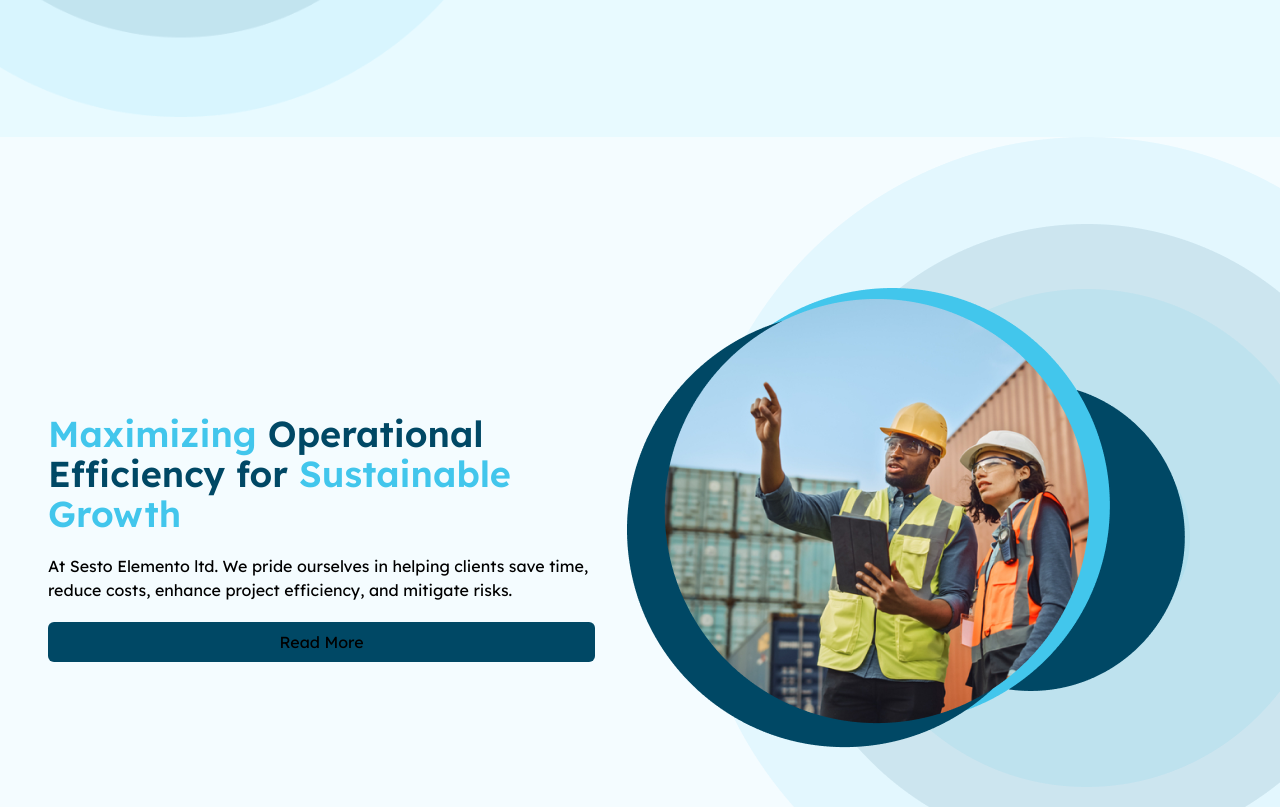
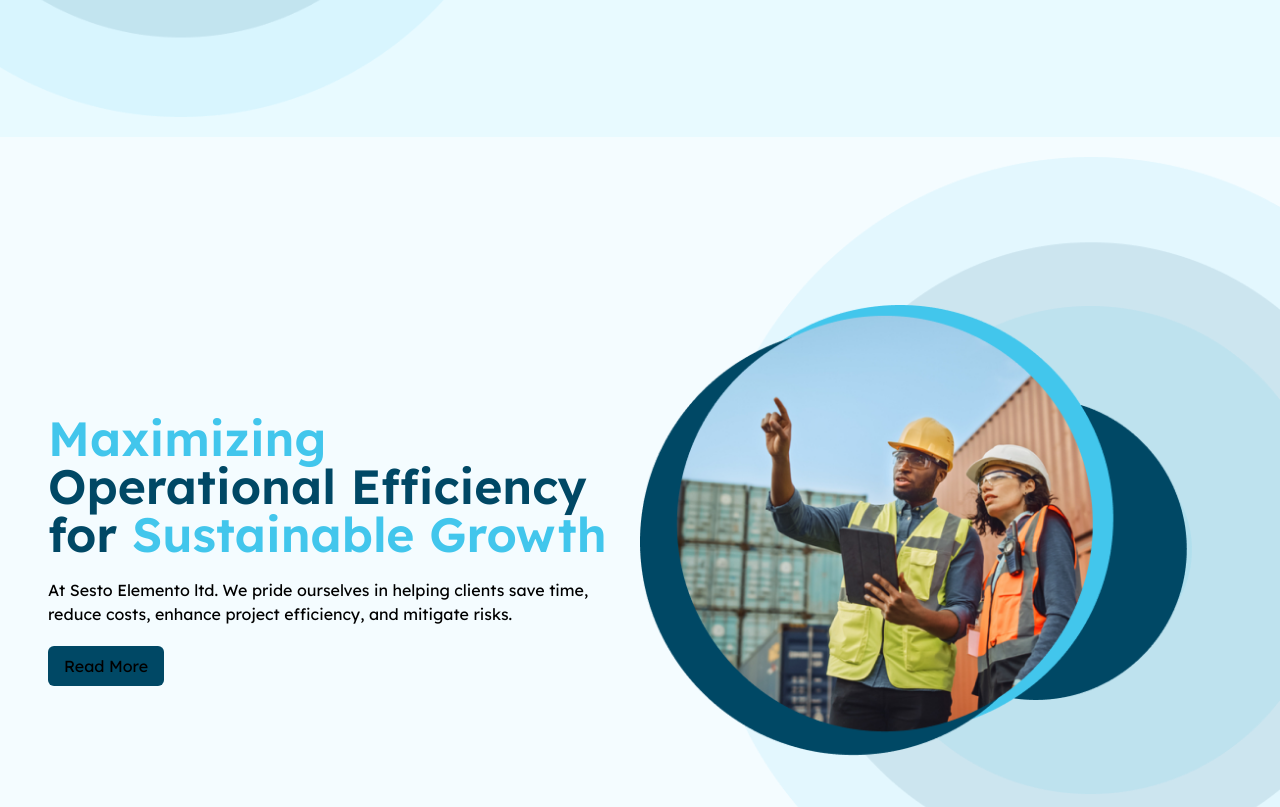
Before and after one commit to blossomobasi/sesto-elemento, a Next.js app: page / in a window 1280 px wide. Shown: the part 2020-2827 px from the top of the page. Built offline with nearby package versions, Linux system fonts and the light colour scheme.

Commit message:
Update: Add width specificly

```diff
--- a/src/components/WhyUsFirstSlice.tsx
+++ b/src/components/WhyUsFirstSlice.tsx
@@ -3,9 +3,9 @@ import Image from "next/image";
 
 const WhyUsFirstSlice = () => {
     return (
-        <div className="flex items-center justify-between gap-x-8">
-            <div className="pl-12 flex flex-col space-y-5">
-                <h2 className="text-4xl font-semibold">
+        <div className="flex items-center justify-between gap-x-8 py-5">
+            <div className="pl-12 flex flex-col items-start space-y-5 w-1/2">
+                <h2 className="text-5xl font-semibold">
                     <span className="text-primary">Maximizing</span>{" "}
                     <span className="text-secondary">Operational Efficiency for </span>
                     <span className="text-primary">Sustainable Growth</span>
@@ -18,10 +18,11 @@ const WhyUsFirstSlice = () => {
             </div>
 
             <Image
+                className="w-1/2"
                 src="/images/maximizing.png"
                 alt="Maximizing Operational Efficiency"
-                width={700}
-                height={700}
+                width={1000}
+                height={1000}
             />
         </div>
     );
```
